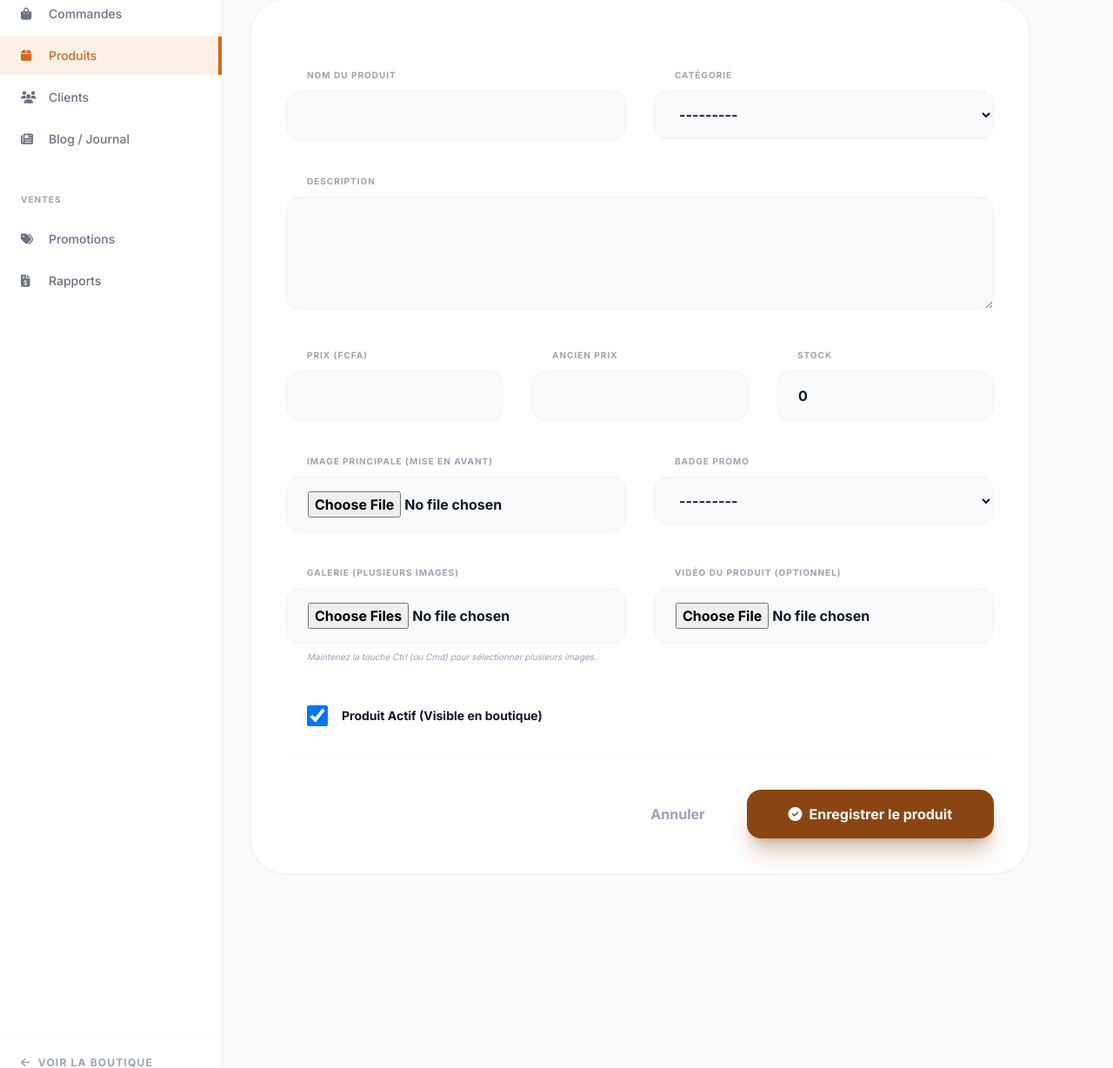
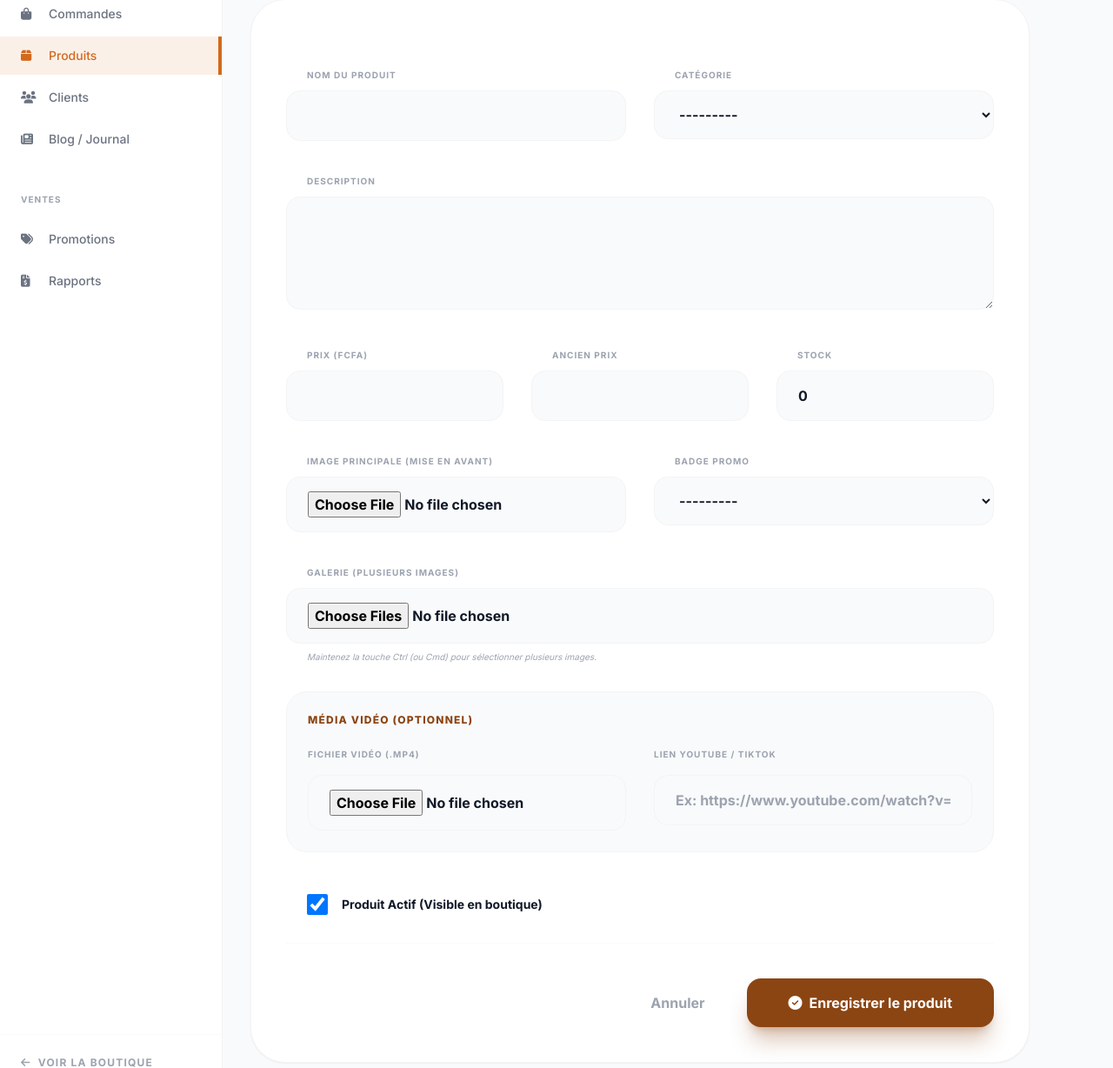
Before and after one commit to devdeveloppment/MAGICAFRO, a Django app: page /dashboard/products/add/ in a window 1280 px wide. Shown: the part 190-1418 px from the top of the page at 87% size. Run offline with Django 5.2, Linux system fonts and the light colour scheme; the visitor is signed in with stand-in values (Sample User, id 1); data that the repository does not hold is empty; some libraries are stand-ins or nearby versions.

Commit message:
Finalize dashboard with external video support and clean up forms

```diff
--- a/apps/products/models.py
+++ b/apps/products/models.py
@@ -44,6 +44,7 @@ class Product(models.Model):
     rating_avg = models.FloatField(default=0.0)
     is_active = models.BooleanField(default=True, db_index=True)
     video = models.FileField(upload_to='products/videos/', null=True, blank=True)
+    video_url = models.URLField(max_length=500, null=True, blank=True, help_text="Lien YouTube, TikTok, etc.")
     created_at = models.DateTimeField(auto_now_add=True, db_index=True)
     updated_at = models.DateTimeField(auto_now=True)
 
@@ -85,6 +86,19 @@ class Product(models.Model):
         if self.old_price and self.old_price > self.price:
             return int((1 - (self.price / self.old_price)) * 100)
         return 0
+
+    @property
+    def get_video_embed_url(self):
+        if not self.video_url:
+            return None
+        url = self.video_url
+        if 'youtube.com/watch?v=' in url:
+            video_id = url.split('v=')[1].split('&')[0]
+            return f"https://www.youtube.com/embed/{video_id}"
+        elif 'youtu.be/' in url:
+            video_id = url.split('youtu.be/')[1].split('?')[0]
+            return f"https://www.youtube.com/embed/{video_id}"
+        return url
 
     def __str__(self):
         return self.name
--- a/dashboard/forms.py
+++ b/dashboard/forms.py
@@ -7,11 +7,11 @@ class MultipleFileInput(forms.ClearableFileInput):
 
 class ProductForm(forms.ModelForm):
     image = forms.ImageField(required=False, widget=forms.FileInput(attrs={'class': 'w-full bg-gray-50 border border-gray-100 rounded-2xl px-6 py-4 outline-none focus:border-accent transition font-bold text-dark'}))
-    additional_images = forms.FileField(widget=MultipleFileInput(attrs={'multiple': True, 'class': 'w-full bg-gray-50 border border-gray-100 rounded-2xl px-6 py-4 outline-none focus:border-accent transition font-bold text-dark'}), required=False)
+    additional_images = forms.FileField(required=False, widget=MultipleFileInput(attrs={'multiple': True, 'class': 'w-full bg-gray-50 border border-gray-100 rounded-2xl px-6 py-4 outline-none focus:border-accent transition font-bold text-dark'}))
 
     class Meta:
         model = Product
-        fields = ['name', 'category', 'description', 'price', 'old_price', 'stock', 'badge', 'is_active', 'video']
+        fields = ['name', 'category', 'description', 'price', 'old_price', 'stock', 'badge', 'is_active', 'video', 'video_url']
         widgets = {
             'name': forms.TextInput(attrs={'class': 'w-full bg-gray-50 border border-gray-100 rounded-2xl px-6 py-4 outline-none focus:border-accent transition font-bold text-dark'}),
             'category': forms.Select(attrs={'class': 'w-full bg-gray-50 border border-gray-100 rounded-2xl px-6 py-4 outline-none focus:border-accent transition font-bold text-dark'}),
@@ -22,6 +22,7 @@ class ProductForm(forms.ModelForm):
             'badge': forms.Select(attrs={'class': 'w-full bg-gray-50 border border-gray-100 rounded-2xl px-6 py-4 outline-none focus:border-accent transition font-bold text-dark'}),
             'is_active': forms.CheckboxInput(attrs={'class': 'w-6 h-6 rounded border-gray-300 text-accent focus:ring-accent'}),
             'video': forms.FileInput(attrs={'class': 'w-full bg-gray-50 border border-gray-100 rounded-2xl px-6 py-4 outline-none focus:border-accent transition font-bold text-dark', 'accept': 'video/*'}),
+            'video_url': forms.URLInput(attrs={'class': 'w-full bg-gray-50 border border-gray-100 rounded-2xl px-6 py-4 outline-none focus:border-accent transition font-bold text-dark', 'placeholder': 'Ex: https://www.youtube.com/watch?v=...'}),
         }
 
 class BlogPostForm(forms.ModelForm):
@@ -30,10 +31,11 @@ class BlogPostForm(forms.ModelForm):
 
     class Meta:
         model = BlogPost
-        fields = ['title', 'content', 'tags', 'is_published', 'image', 'video']
+        fields = ['title', 'content', 'tags', 'is_published', 'image', 'video', 'video_url']
         widgets = {
             'title': forms.TextInput(attrs={'class': 'w-full bg-gray-50 border border-gray-100 rounded-2xl px-6 py-4 outline-none focus:border-accent transition font-bold text-dark'}),
             'content': forms.Textarea(attrs={'class': 'w-full bg-gray-50 border border-gray-100 rounded-2xl px-6 py-4 outline-none focus:border-accent transition font-bold text-dark', 'rows': 8}),
             'tags': forms.SelectMultiple(attrs={'class': 'w-full bg-gray-50 border border-gray-100 rounded-2xl px-6 py-4 outline-none focus:border-accent transition font-bold text-dark'}),
             'is_published': forms.CheckboxInput(attrs={'class': 'w-6 h-6 rounded border-gray-300 text-accent focus:ring-accent'}),
+            'video_url': forms.URLInput(attrs={'class': 'w-full bg-gray-50 border border-gray-100 rounded-2xl px-6 py-4 outline-none focus:border-accent transition font-bold text-dark', 'placeholder': 'Ex: https://www.youtube.com/watch?v=...'}),
         }
--- a/templates/blog/post_detail.html
+++ b/templates/blog/post_detail.html
@@ -33,6 +33,10 @@
             <source src="{{ post.video.url }}" type="video/mp4">
             Votre navigateur ne supporte pas la lecture de vidéos.
         </video>
+    </div>
+    {% elif post.video_url %}
+    <div class="rounded-[40px] overflow-hidden premium-shadow bg-black">
+        <iframe src="{{ post.get_video_embed_url }}" class="w-full aspect-video" frameborder="0" allowfullscreen></iframe>
     </div>
     {% elif post.image %}
     <div class="rounded-[40px] overflow-hidden premium-shadow h-[50vh] md:h-[70vh]">
--- a/templates/dashboard/product_form.html
+++ b/templates/dashboard/product_form.html
@@ -64,18 +64,29 @@
                 </div>
             </div>
 
-            <div class="grid grid-cols-1 md:grid-cols-2 gap-8">
             <div class="space-y-2">
                 <label class="text-[10px] font-bold text-gray-400 uppercase tracking-widest px-6">Galerie (Plusieurs images)</label>
                 {{ form.additional_images }}
                 <p class="text-[10px] text-gray-400 mt-2 px-6 italic">Maintenez la touche Ctrl (ou Cmd) pour sélectionner plusieurs images.</p>
             </div>
+
+            <div class="bg-gray-50 p-6 rounded-3xl border border-gray-100">
+                <h3 class="text-xs font-black text-primary uppercase tracking-widest mb-6">Média Vidéo (Optionnel)</h3>
+                <div class="grid grid-cols-1 md:grid-cols-2 gap-8">
                     <div class="space-y-2">
-                    <label class="text-[10px] font-bold text-gray-400 uppercase tracking-widest px-6">Vidéo du produit (Optionnel)</label>
+                        <label class="text-[10px] font-bold text-gray-400 uppercase tracking-widest block mb-2">Fichier Vidéo (.mp4)</label>
                         {{ form.video }}
                         {% if product.video %}
-                    <p class="text-[10px] text-green-500 mt-2 px-6 italic">Une vidéo est déjà enregistrée. Ajoutez-en une nouvelle pour la remplacer.</p>
+                        <p class="text-[10px] text-green-500 mt-2 italic">Une vidéo est déjà enregistrée. Ajoutez-en une nouvelle pour la remplacer.</p>
                         {% endif %}
+                    </div>
+                    <div class="space-y-2">
+                        <label class="text-[10px] font-bold text-gray-400 uppercase tracking-widest block mb-2">Lien YouTube / TikTok</label>
+                        {{ form.video_url }}
+                        {% if product.video_url %}
+                        <p class="text-[10px] text-green-500 mt-2 italic">Un lien vidéo est configuré.</p>
+                        {% endif %}
+                    </div>
                 </div>
             </div>
 
```
Also changed, not shown: apps/blog/models.py (+14 -0 lines), templates/dashboard/blog_form.html (+19 -5 lines), templates/products/product_detail.html (+6 -1 lines), apps/blog/migrations/0003_blogpost_video_url.py (added), apps/products/migrations/0006_product_video_url.py (added). Lines whose indentation alone changed are shown as unchanged.
